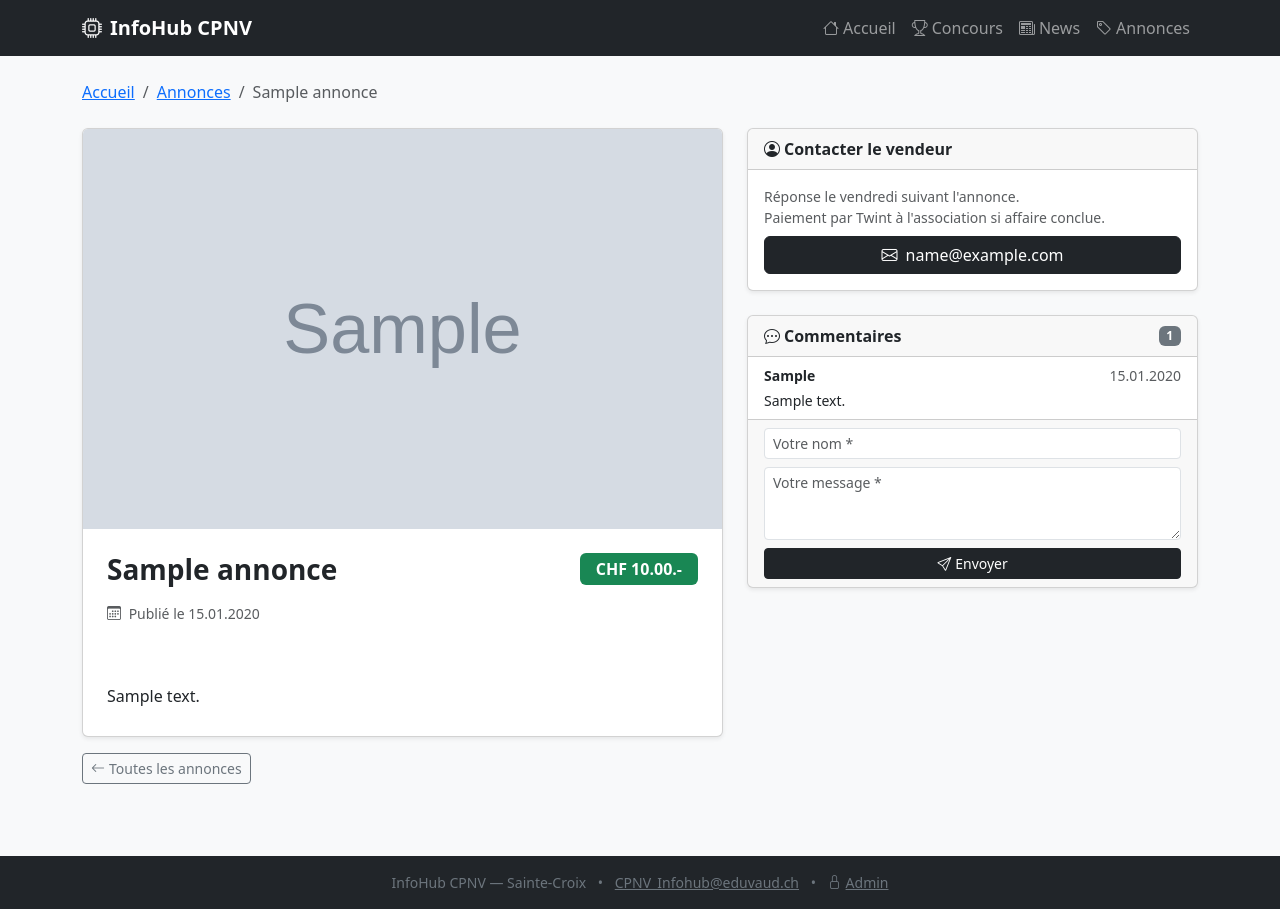
After one commit to arthursaugycpnv/info-hub-concours, a PHP site: page /info-hub-concours-private/annonce.php?id=1 in a window 1280 px wide. The commit adds this page. Run offline with PHP 8.4, Linux system fonts and the light colour scheme; tables that the repository leaves empty hold one stand-in row (values such as "Sample post"); grey boxes marked "Sample" are stand-in pictures.

Commit message:
Add annonce detail page with image + comments, fix form action
- annonce.php: detail page per annonce (image, full desc, contact, comments)
- infohub-structure.sql: add commentaires table
- concours.php: fix form action to use BASE_URL
- annonces.php + index.php: link annonce cards to annonce.php

https://claude.ai/code/session_01DtvtJuL6tG5mBjc9dapZko

```diff
--- /dev/null
+++ b/annonce.php
@@ -0,0 +1,162 @@
+<?php
+require_once __DIR__ . '/config.php';
+
+$id = isset($_GET['id']) ? (int)$_GET['id'] : 0;
+if (!$id) {
+    header('Location: ' . BASE_URL . '/annonces.php');
+    exit;
+}
+
+$db = getDB();
+
+$annonce = $db->prepare('SELECT * FROM annonces WHERE id = ? AND actif = 1');
+$annonce->execute([$id]);
+$annonce = $annonce->fetch();
+
+if (!$annonce) {
+    header('Location: ' . BASE_URL . '/annonces.php');
+    exit;
+}
+
+// Traitement d'un nouveau commentaire
+$erreurCommentaire = '';
+if ($_SERVER['REQUEST_METHOD'] === 'POST') {
+    $auteur  = trim($_POST['auteur'] ?? '');
+    $contenu = trim($_POST['contenu'] ?? '');
+
+    if ($auteur && $contenu) {
+        $db->prepare('INSERT INTO commentaires (annonce_id, auteur, contenu) VALUES (?, ?, ?)')
+           ->execute([$id, $auteur, $contenu]);
+        header('Location: ' . BASE_URL . '/annonce.php?id=' . $id . '#commentaires');
+        exit;
+    } else {
+        $erreurCommentaire = 'Nom et message obligatoires.';
+    }
+}
+
+$commentaires = $db->prepare('SELECT * FROM commentaires WHERE annonce_id = ? ORDER BY created_at ASC');
+$commentaires->execute([$id]);
+$commentaires = $commentaires->fetchAll();
+
+$pageTitle = htmlspecialchars($annonce['titre']) . ' — Annonces InfoHub CPNV';
+require_once __DIR__ . '/includes/header.php';
+?>
+
+<nav aria-label="breadcrumb" class="mb-4">
+    <ol class="breadcrumb">
+        <li class="breadcrumb-item"><a href="<?= BASE_URL ?>/index.php">Accueil</a></li>
+        <li class="breadcrumb-item"><a href="<?= BASE_URL ?>/annonces.php">Annonces</a></li>
+        <li class="breadcrumb-item active"><?= htmlspecialchars($annonce['titre']) ?></li>
+    </ol>
+</nav>
+
+<div class="row g-4">
+
+    <!-- Détail annonce -->
+    <div class="col-lg-7">
+        <div class="card shadow-sm">
+            <?php if ($annonce['image']): ?>
+                <img src="<?= htmlspecialchars($annonce['image']) ?>"
+                     class="card-img-top"
+                     alt="<?= htmlspecialchars($annonce['titre']) ?>"
+                     style="max-height:400px; object-fit:cover">
+            <?php endif; ?>
+            <div class="card-body p-4">
+                <div class="d-flex justify-content-between align-items-start flex-wrap gap-2 mb-3">
+                    <h1 class="h3 fw-bold mb-0"><?= htmlspecialchars($annonce['titre']) ?></h1>
+                    <?php if ($annonce['prix'] !== null): ?>
+                        <span class="badge bg-success fs-6 px-3 py-2">
+                            CHF <?= number_format($annonce['prix'], 2, '.', "'") ?>.-
+                        </span>
+                    <?php else: ?>
+                        <span class="badge bg-secondary fs-6 px-3 py-2">Prix à discuter</span>
+                    <?php endif; ?>
+                </div>
+
+                <p class="text-muted small mb-4">
+                    <i class="bi bi-calendar3 me-1"></i>
+                    Publié le <?= date('d.m.Y', strtotime($annonce['created_at'])) ?>
+                </p>
+
+                <div class="fs-6 lh-lg" style="white-space: pre-line">
+                    <?= htmlspecialchars($annonce['description']) ?>
+                </div>
+            </div>
+        </div>
+
+        <div class="mt-3">
+            <a href="<?= BASE_URL ?>/annonces.php" class="btn btn-outline-secondary btn-sm">
+                <i class="bi bi-arrow-left me-1"></i>Toutes les annonces
+            </a>
+        </div>
+    </div>
+
+    <!-- Sidebar : contact + commentaires -->
+    <div class="col-lg-5">
+
+        <!-- Contact -->
+        <div class="card shadow-sm mb-4">
+            <div class="card-header fw-semibold">
+                <i class="bi bi-person-circle me-1"></i>Contacter le vendeur
+            </div>
+            <div class="card-body">
+                <p class="mb-2 small text-muted">
+                    Réponse le vendredi suivant l'annonce.<br>
+                    Paiement par Twint à l'association si affaire conclue.
+                </p>
+                <a href="mailto:<?= htmlspecialchars($annonce['contact_email']) ?>"
+                   class="btn btn-dark w-100">
+                    <i class="bi bi-envelope me-1"></i>
+                    <?= htmlspecialchars($annonce['contact_email']) ?>
+                </a>
+            </div>
+        </div>
+
+        <!-- Commentaires -->
+        <div class="card shadow-sm" id="commentaires">
+            <div class="card-header fw-semibold d-flex justify-content-between align-items-center">
+                <span><i class="bi bi-chat-dots me-1"></i>Commentaires</span>
+                <span class="badge bg-secondary"><?= count($commentaires) ?></span>
+            </div>
+            <div class="card-body p-0">
+                <?php if ($commentaires): ?>
+                    <ul class="list-group list-group-flush">
+                        <?php foreach ($commentaires as $c): ?>
+                            <li class="list-group-item">
+                                <div class="d-flex justify-content-between mb-1">
+                                    <strong class="small"><?= htmlspecialchars($c['auteur']) ?></strong>
+                                    <span class="text-muted small"><?= date('d.m.Y', strtotime($c['created_at'])) ?></span>
+                                </div>
+                                <p class="mb-0 small"><?= nl2br(htmlspecialchars($c['contenu'])) ?></p>
+                            </li>
+                        <?php endforeach; ?>
+                    </ul>
+                <?php else: ?>
+                    <p class="text-muted small p-3 mb-0">Aucun commentaire pour le moment.</p>
+                <?php endif; ?>
+            </div>
+            <div class="card-footer">
+                <?php if ($erreurCommentaire): ?>
+                    <div class="alert alert-danger py-2 small mb-3"><?= htmlspecialchars($erreurCommentaire) ?></div>
+                <?php endif; ?>
+                <form method="POST">
+                    <div class="mb-2">
+                        <input type="text" name="auteur" class="form-control form-control-sm"
+                               placeholder="Votre nom *" required
+                               value="<?= htmlspecialchars($_POST['auteur'] ?? '') ?>">
+                    </div>
+                    <div class="mb-2">
+                        <textarea name="contenu" class="form-control form-control-sm" rows="3"
+                                  placeholder="Votre message *" required><?= htmlspecialchars($_POST['contenu'] ?? '') ?></textarea>
+                    </div>
+                    <button type="submit" class="btn btn-dark btn-sm w-100">
+                        <i class="bi bi-send me-1"></i>Envoyer
+                    </button>
+                </form>
+            </div>
+        </div>
+
+    </div>
+</div>
+
+<?php require_once __DIR__ . '/includes/footer.php'; ?>
--- a/annonces.php
+++ b/annonces.php
@@ -55,8 +55,8 @@ require_once __DIR__ . '/includes/header.php';
                         <span class="text-muted small">
                             <i class="bi bi-calendar3 me-1"></i><?= date('d.m.Y', strtotime($annonce['created_at'])) ?>
                         </span>
-                        <a href="mailto:<?= htmlspecialchars($annonce['contact_email']) ?>" class="btn btn-dark btn-sm">
-                            <i class="bi bi-envelope me-1"></i>Contacter
+                        <a href="<?= BASE_URL ?>/annonce.php?id=<?= $annonce['id'] ?>" class="btn btn-dark btn-sm">
+                            Voir <i class="bi bi-arrow-right ms-1"></i>
                         </a>
                     </div>
                 </div>
--- a/concours.php
+++ b/concours.php
@@ -84,7 +84,7 @@ require_once __DIR__ . '/includes/header.php';
                         Inscription enregistrée ! Vous recevrez une confirmation à votre adresse email.
                     </div>
                 <?php else: ?>
-                <form method="POST" action="/inscription.php">
+                <form method="POST" action="<?= BASE_URL ?>/inscription.php">
                     <input type="hidden" name="concours_id" value="<?= $concours['id'] ?>">
                     <div class="row g-3">
                         <div class="col-md-6">
```
Also changed, not shown: index.php (+5 -2 lines), sql/infohub-structure.sql (+9 -0 lines).
